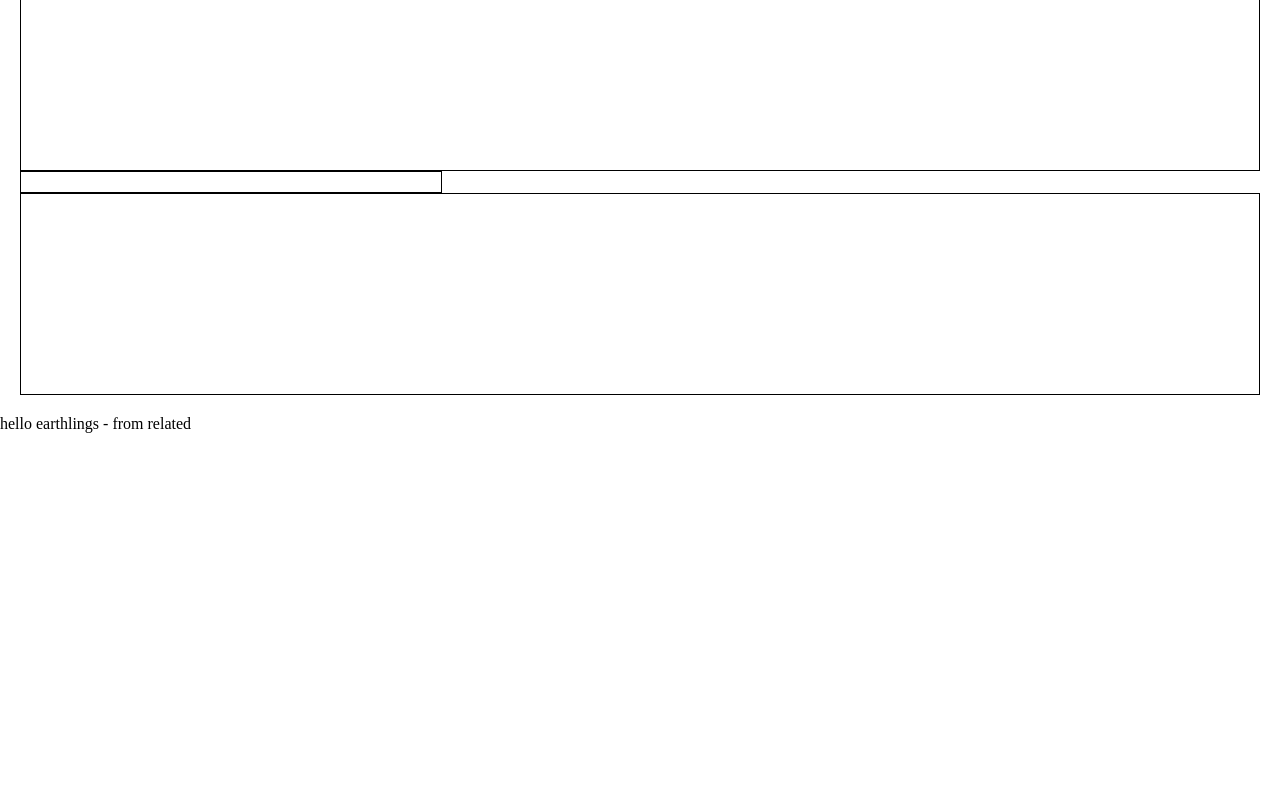
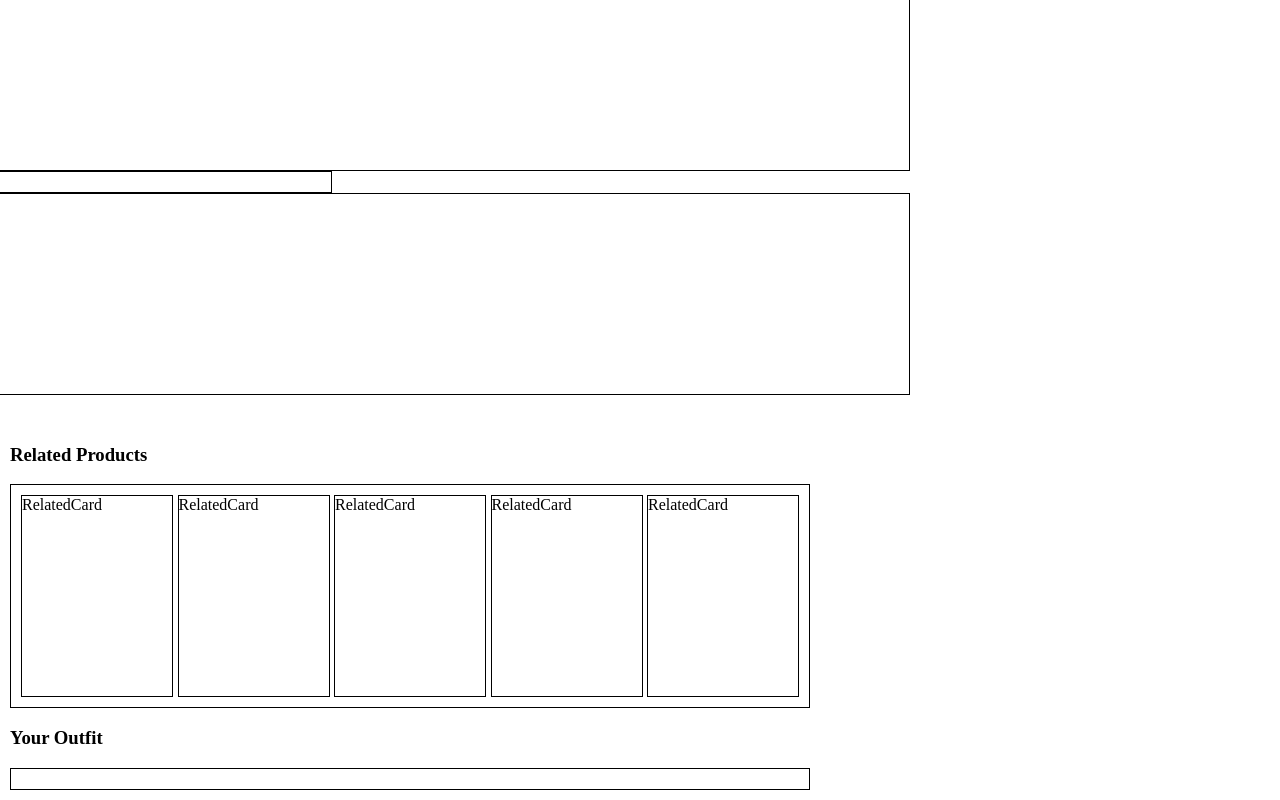
Before and after one commit to rfp2305-venus/atelier, a React app: page / in a window 1280 px wide. Shown: the part 471-1271 px from the top of the page. Before the commit the page ends 904 px from the top, so only its background shows below. Built offline with nearby package versions, Linux system fonts and the light colour scheme; no server answers.

Commit message:
stub related and comparison components

```diff
--- a/src/components/App.jsx
+++ b/src/components/App.jsx
@@ -2,7 +2,7 @@ import React from 'react';
 import { useState, useEffect } from 'react';
 import { useSelector } from 'react-redux';
 import ProductOverview from './ProductOverview.jsx';
-import Related from './relatedAndComp/Related.jsx';
+import RelatedComp from './relatedAndComp/RelatedComp.jsx';
 
 export default function App() {
   const { loading } = useSelector(({ app }) => app);
@@ -15,7 +15,7 @@ export default function App() {
         <ProductOverview />
       </div>
       <div>
-        <Related />
+        <RelatedComp />
       </div>
     </>
   );
--- /dev/null
+++ b/src/components/relatedAndComp/OutfitCard.jsx
@@ -0,0 +1,7 @@
+export default function OutfitCard() {
+  return (
+    <>
+      <div className="card outfit-card">Card</div>
+    </>
+  );
+}
--- a/src/components/relatedAndComp/Related.jsx
+++ /dev/null
@@ -1,21 +0,0 @@
-import React from 'react';
-import { useSelector, useDispatch } from 'react-redux';
-import { useEffect } from 'react';
-import aSimpleAction from '../../state/related/actions.js';
-
-export default function Related() {
-
-  const state = useSelector((state) => state);
-  const dispatch = useDispatch();
-  console.log('state', state);
-
-  useEffect(()=>{
-    dispatch(aSimpleAction());
-  }, []);
-
-  return (
-    <>
-      hello earthlings - from related
-    </>
-  );
-}
--- /dev/null
+++ b/src/components/relatedAndComp/RelatedCard.jsx
@@ -0,0 +1,8 @@
+export default function RelatedCard() {
+  return (
+    <>
+      <div className="card related-card">RelatedCard</div>
+    </>
+  );
+
+}
--- /dev/null
+++ b/src/components/relatedAndComp/RelatedComp.jsx
@@ -0,0 +1,31 @@
+import React from 'react';
+import { useEffect } from 'react';
+import { useSelector, useDispatch } from 'react-redux';
+import RelatedProducts from './RelatedProducts.jsx';
+import YourOutfit from './YourOutfit.jsx';
+import './relatedStyles.css';
+import aSimpleAction from '../../state/related/actions.js';
+
+export default function RelatedComp() {
+
+  const state = useSelector((state) => state);
+  const dispatch = useDispatch();
+  console.log('state', state);
+
+  useEffect(()=>{
+    dispatch(aSimpleAction());
+  }, []);
+
+  return (
+    <>
+      <div className="container" id="related-and-comp">
+        <div>
+          <RelatedProducts />
+        </div>
+        <div>
+          <YourOutfit />
+        </div>
+      </div>
+    </>
+  );
+}
--- /dev/null
+++ b/src/components/relatedAndComp/RelatedProducts.jsx
@@ -0,0 +1,16 @@
+import RelatedCard from './RelatedCard.jsx';
+
+export default function RelatedProducts() {
+  return (
+    <>
+      <h3 className="title">Related Products</h3>
+      <div className="carousel" id="related-products">
+        <RelatedCard />
+        <RelatedCard />
+        <RelatedCard />
+        <RelatedCard />
+        <RelatedCard />
+      </div>
+    </>
+  );
+}
--- /dev/null
+++ b/src/components/relatedAndComp/YourOutfit.jsx
@@ -0,0 +1,10 @@
+import OutfitCard from './OutfitCard.jsx';
+
+export default function YourOutfit() {
+  return (
+    <>
+      <h3 className="title">Your Outfit</h3>
+      <div className="carousel" id="your-outfit"></div>
+    </>
+  );
+}
--- /dev/null
+++ b/src/components/relatedAndComp/relatedStyles.css
@@ -0,0 +1,83 @@
+html,
+body {
+  margin: 0;
+}
+
+.container {
+  width: 800px;
+}
+
+.carousel {
+  border: 1px solid;
+  display: flex;
+  justify-content: space-between;
+  padding: 10px
+}
+
+.title {
+
+}
+
+.card {
+  border: 1px solid;
+  height: 200px;
+  width: 150px;
+}
+
+.related-card {
+
+}
+
+.outfit-card {
+
+}
+
+/*
+  DEVELOPMENT CSS
+  - bad css using it just to visualize
+    the layout
+  going to delete
+
+  .container {
+  padding: 10px;
+}
+
+.view {
+  min-width: 1000px;
+  display: flex;
+  flex-wrap: wrap;
+
+}
+
+.container.flex-center {
+  display: flex;
+  justify-content: center;
+  align-items: center;
+}
+
+.test-layout {
+  border: 1px solid;
+}
+
+.row {
+  display: flex;
+  align-items: stretch;
+  justify-content: flex-end;
+  width: 100%;
+}
+
+#product-gallery {
+  height: 600px;
+  width: 800px;
+  flex-grow: 1;
+}
+
+#product-form {
+  width: 400px;
+}
+
+#product-info {
+  min-height: 200px;
+  flex-grow: 1;
+}
+ */
```
